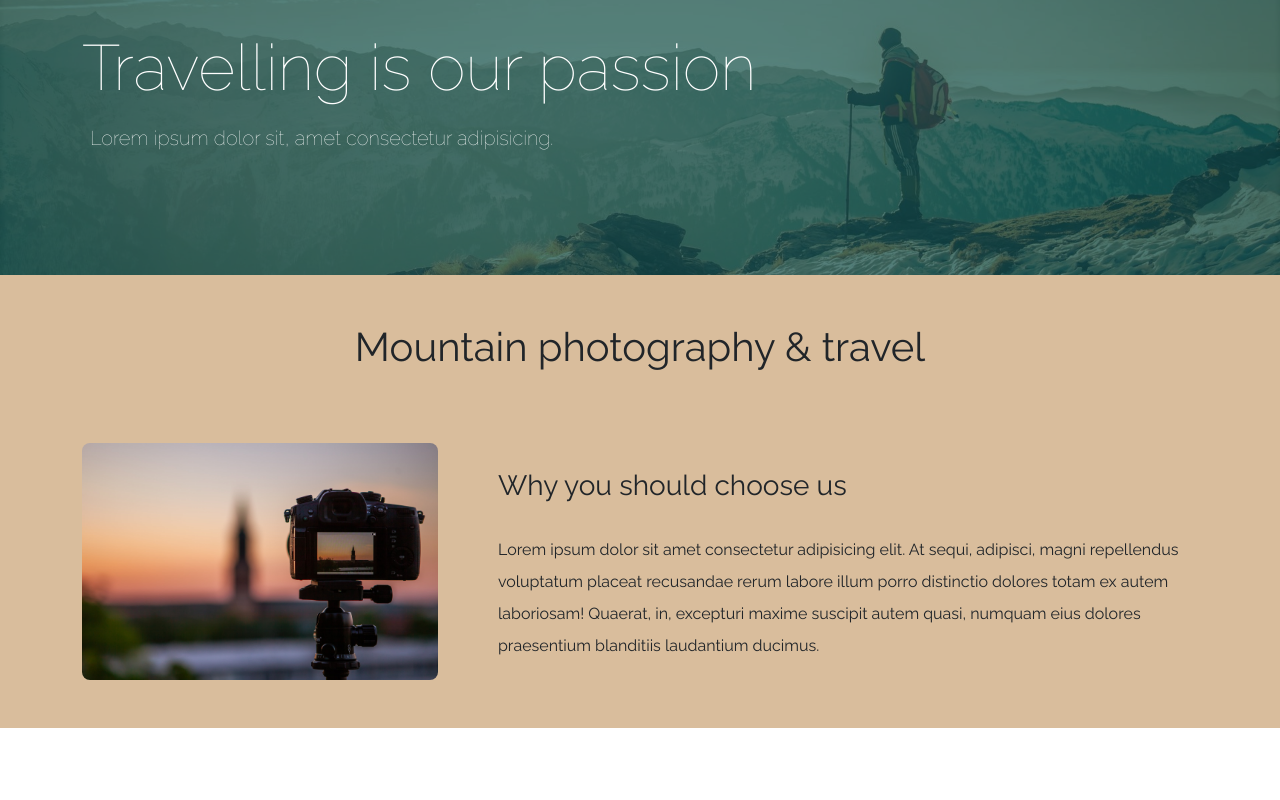
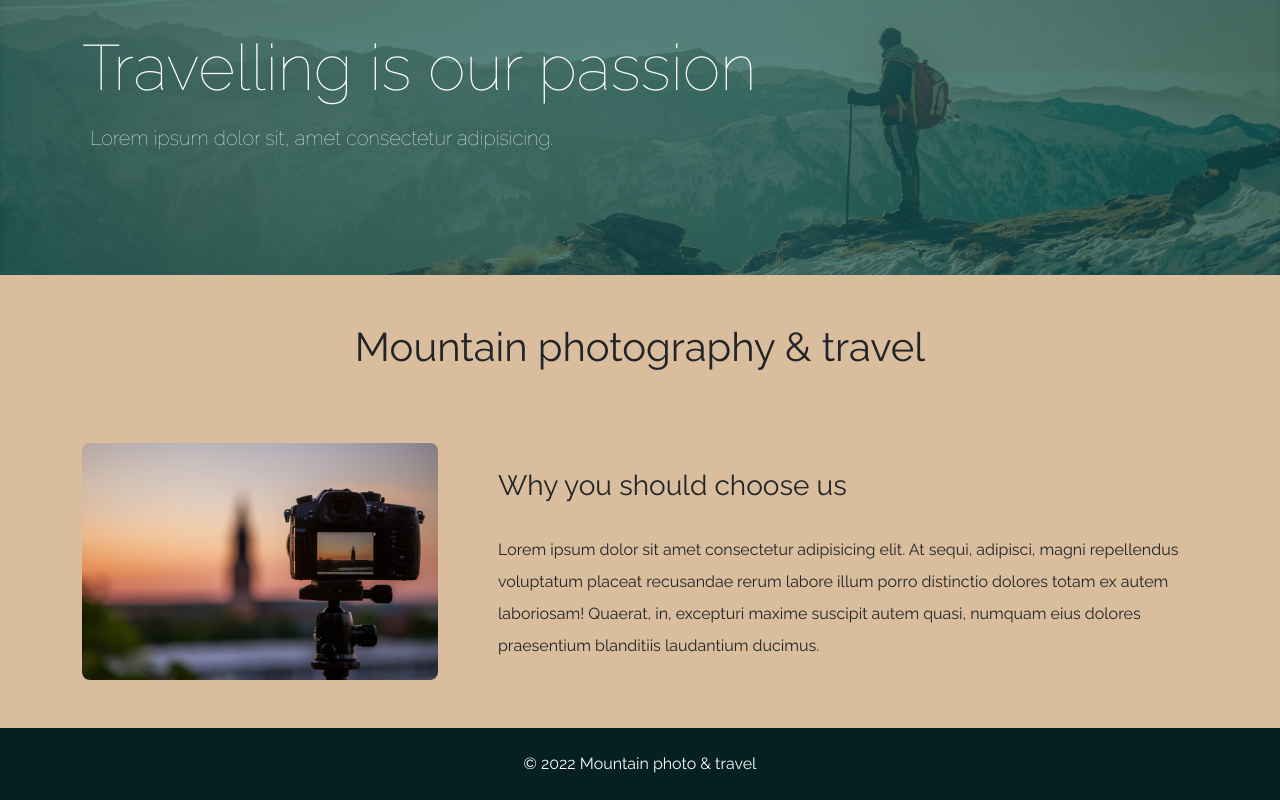
Before and after one commit to Agnesbrzo/mountain-photography-and-travel, a plain HTML site: page index.html in a window 1280 px wide. Shown: the part 1080-1880 px from the top of the page. Before the commit the page ends 1808 px from the top, so only its background shows below. Drawn offline with nearby package versions, Linux system fonts and the light colour scheme.

Commit message:
adding footer

```diff
--- a/index.html
+++ b/index.html
@@ -242,6 +242,14 @@
         </div>
       </section>
     </main>
+    <footer
+      class="text-light text-center py-4"
+      style="background-color: var(--dark)"
+    >
+      <div class="container">
+        <p class="mb-0">&copy; 2022 Mountain photo & travel</p>
+      </div>
+    </footer>
 
     <script
       src="https://cdn.jsdelivr.net/npm/bootstrap@5.2.0-beta1/dist/js/bootstrap.bundle.min.js"
```
